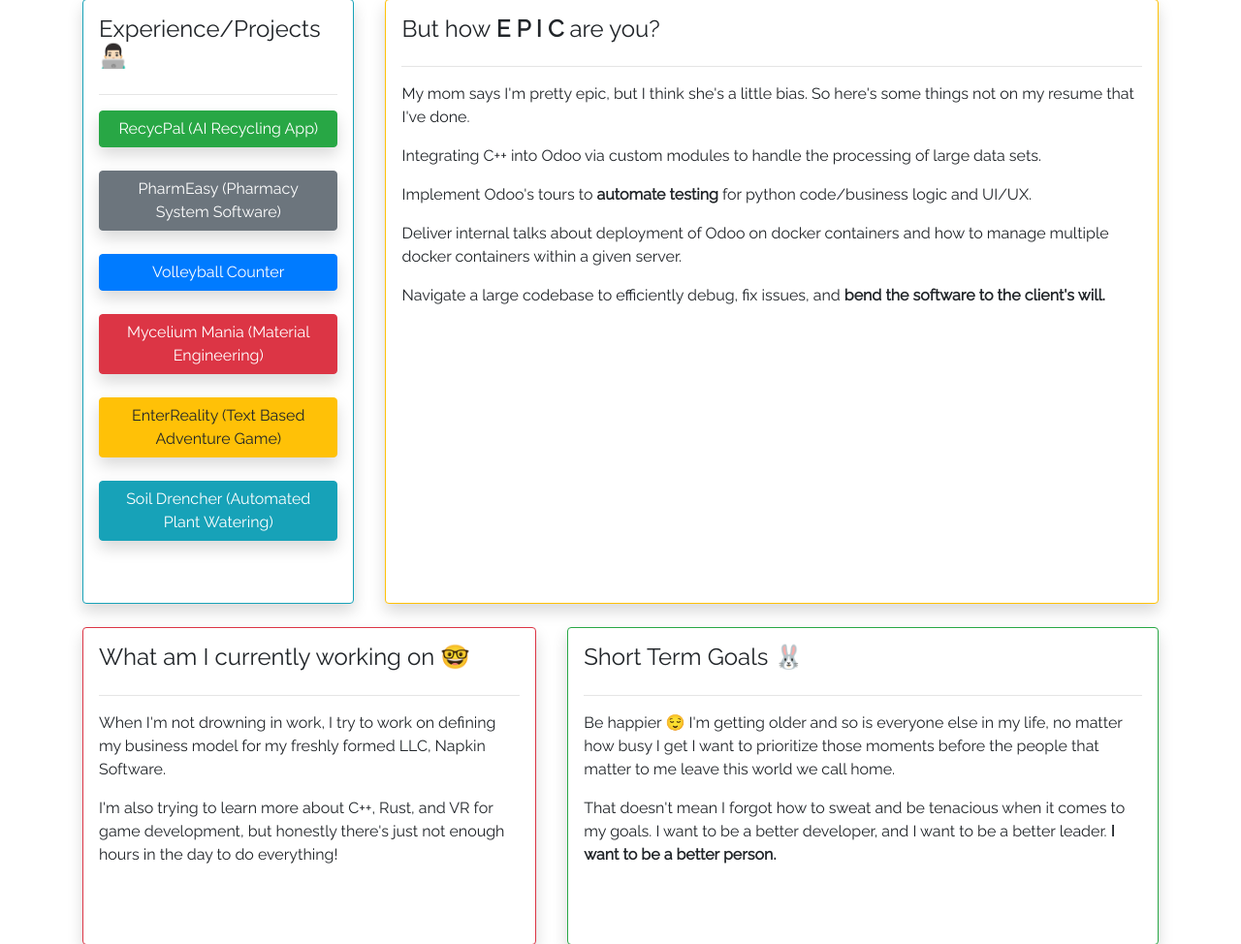
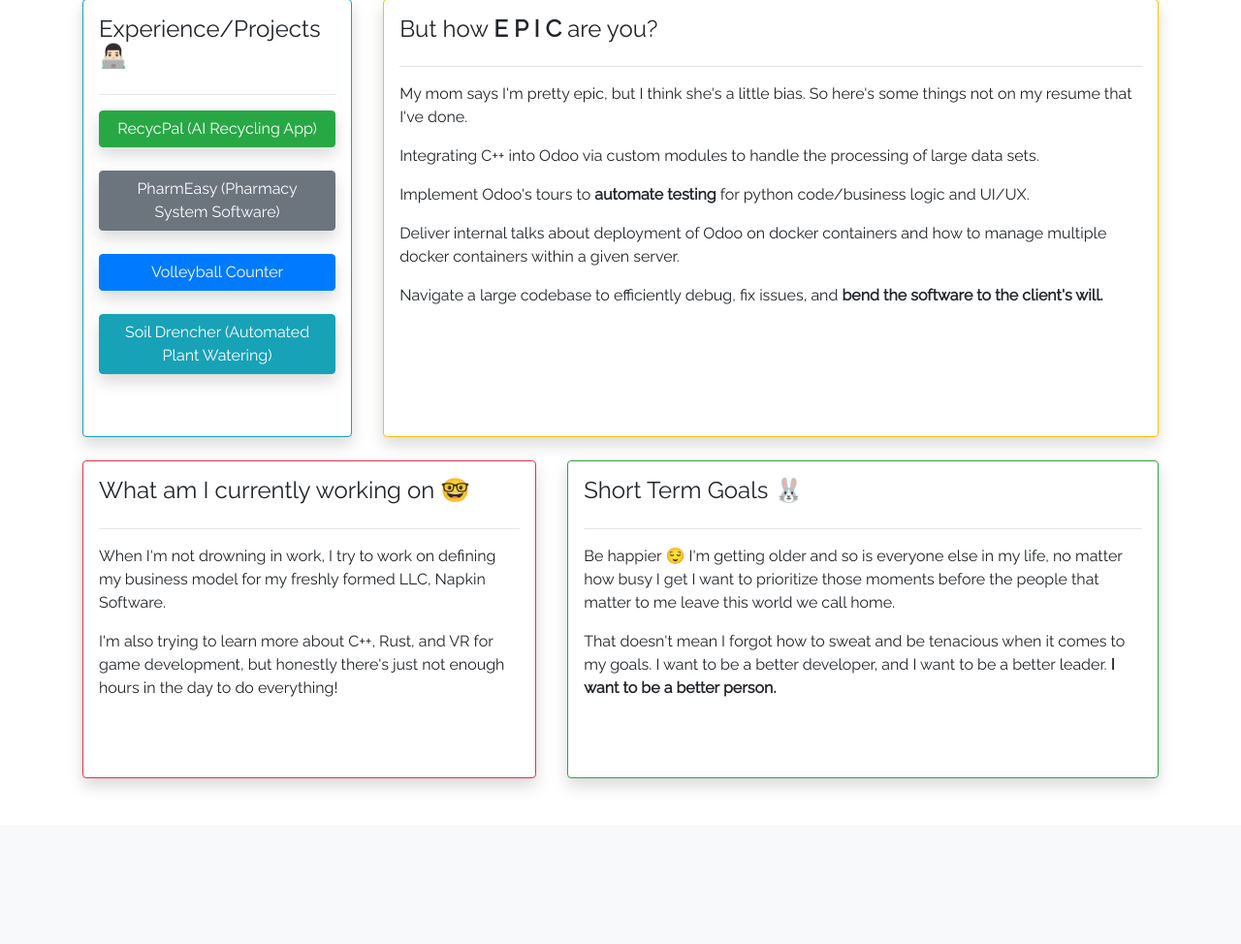
Before and after one commit to Resilliance/Portfolio, a Django app: page / in a window 1280 px wide. Shown: the part 1774-2748 px from the top of the page at 97% size. After the commit the page ends 2586 px from the top, so only its background shows below. Run offline with Django 4.2, Linux system fonts and the light colour scheme.

```diff
--- a/blogs/templates/blogs/home.html
+++ b/blogs/templates/blogs/home.html
@@ -75,10 +75,6 @@
                     <br>
                     <a class="btn btn-primary grow shadow" href="{% url 'valleyball'%}" role="button">Volleyball Counter</a>
                     <br>
-                    <a class="btn btn-danger grow shadow" href="#" role="button">Mycelium Mania (Material Engineering)</a>
-                    <br>
-                    <a class="btn btn-warning grow shadow" href="#" role="button">EnterReality (Text Based Adventure Game)</a>
-                    <br>
                     <a class="btn btn-info grow shadow" href="{% url 'soildrencher'%}" role="button">Soil Drencher (Automated Plant Watering)</a>
                 </div>
             </div>
```
Also changed, not shown: 11 other files.
